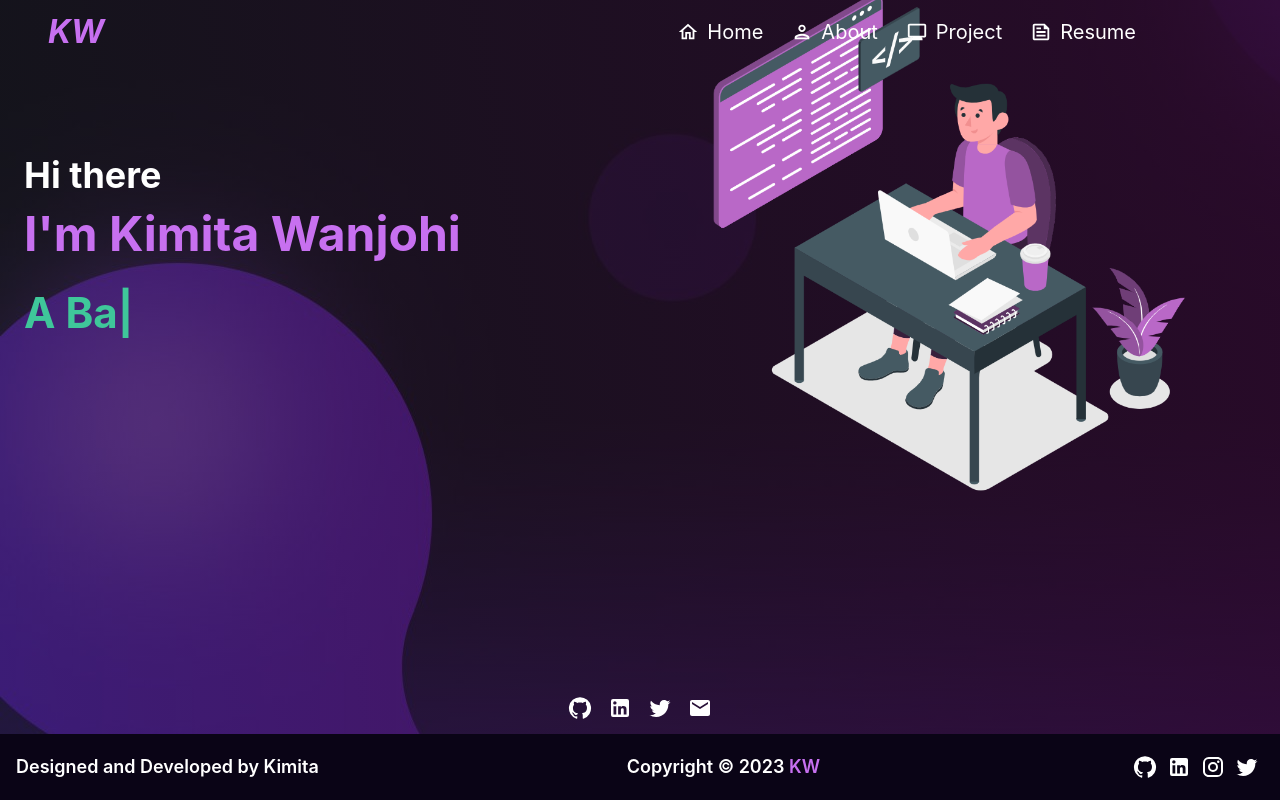
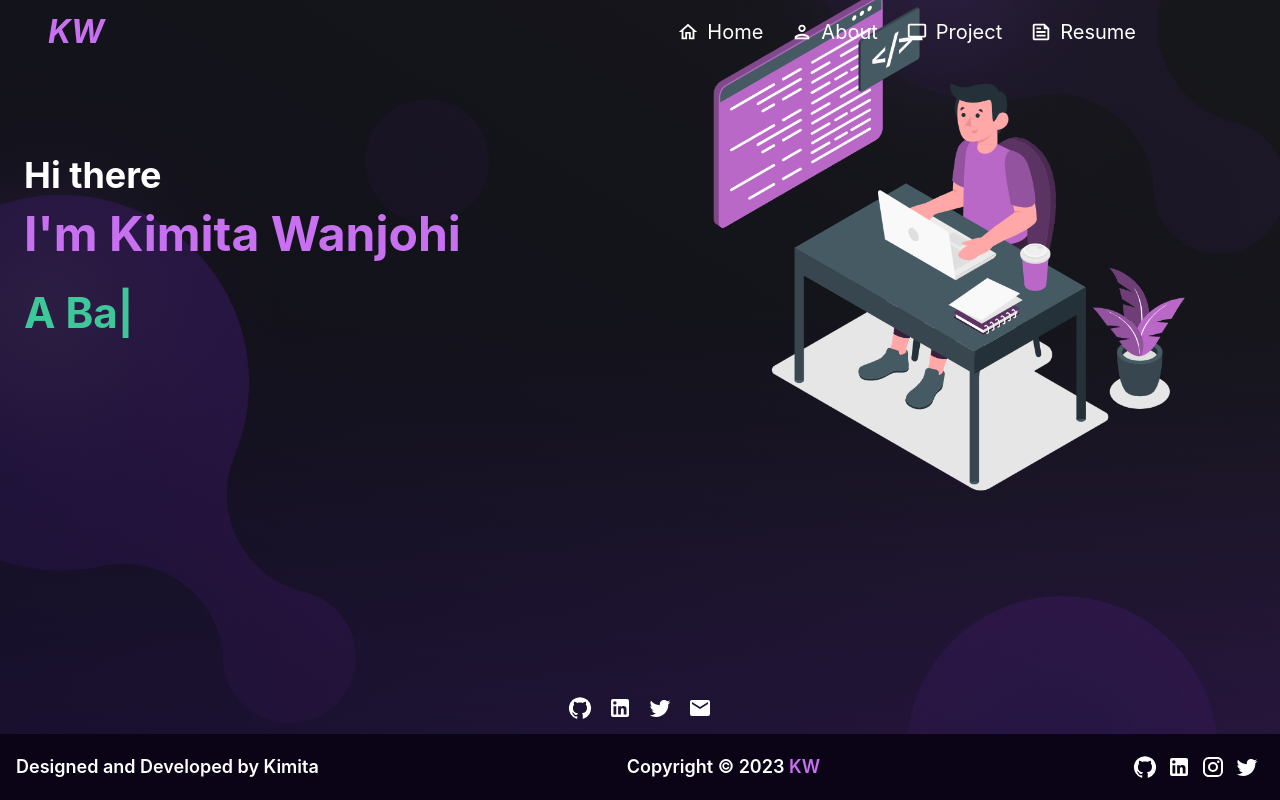
Before and after one commit to kimitaWanjohi/portfolio, a React (Vite) app: page / in a window 1280 px wide. Built offline with nearby package versions, Linux system fonts and the light colour scheme.

Commit message:
bg image gradient

```diff
--- a/src/App.tsx
+++ b/src/App.tsx
@@ -8,7 +8,7 @@ const About: React.FC = lazy(() => import('./components/About'));
 function App() {
 
   return (
-    <>
+    <div className='background'>
       <Router>
         <Layout>
           <Suspense fallback={<div>Loading...</div>}>
@@ -19,7 +19,7 @@ function App() {
           </Suspense>
         </Layout>
       </Router>
-    </>
+    </div>
   )
 }
 
--- a/src/index.css
+++ b/src/index.css
@@ -4,13 +4,12 @@
   box-sizing: border-box;
 }
 
-body {
+.background {
   font-family: 'Roboto', sans-serif;
-  background-size: fill;
+  background-size: cover !important;
   background-repeat: no-repeat;
-  background-position: center;
-  background-attachment: fixed;
-  background: linear-gradient(80deg, rgba(0, 0, 0, 0.5), rgb(41, 2, 38, 0.8)), url(./assets/home-bg.jpg);
+  background-position: center center;
+  background-image: linear-gradient(to bottom left,hsla(0,3%,6%,.678),rgba(12,10,22,.863)),url(./assets/home-bg.jpg);
 }
 
 ::-webkit-scrollbar {
```
